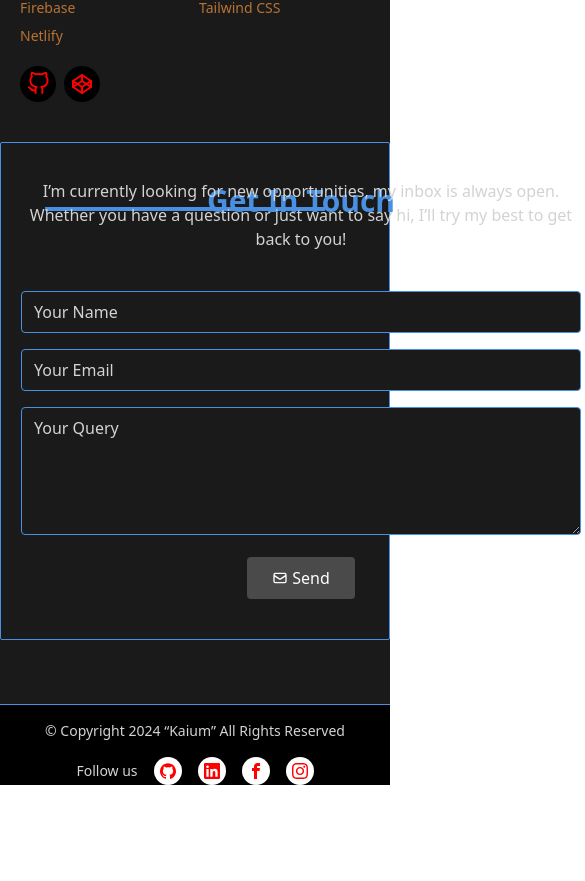
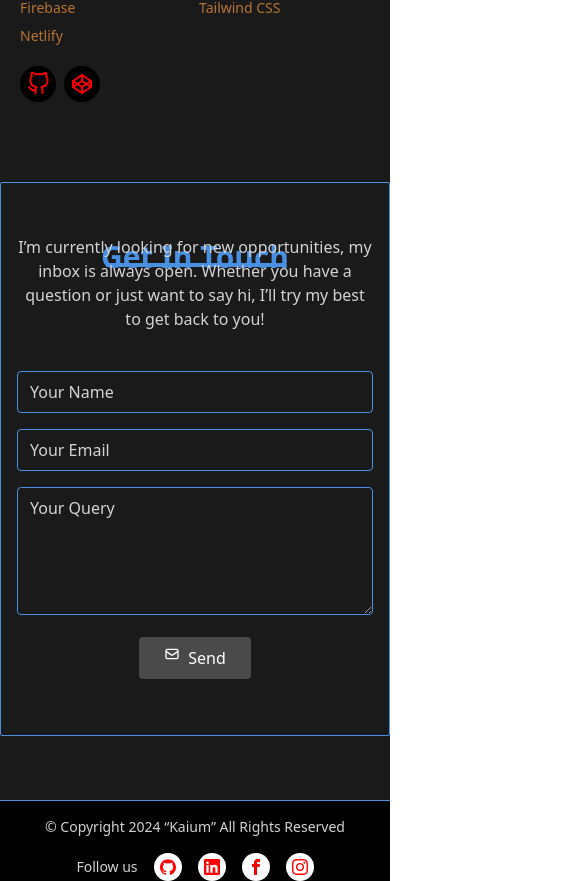
Before and after one commit to SardarPiash/myPortfolio, a React (Vite) app: page / in a window 390 px wide. Shown: the part 4817-5698 px from the top of the page, 585 px wide, since content can reach past the window. Before the commit the page ends 5602 px from the top, so only its background shows below. Built offline with nearby package versions, Linux system fonts and the light colour scheme.

Commit message:
mobile view fix

```diff
--- a/src/components/contact/Contact.jsx
+++ b/src/components/contact/Contact.jsx
@@ -21,7 +21,6 @@ const Contact = () => {
   const handleSubmit = (e) => {
     e.preventDefault();
 
-    // EmailJS service configuration with provided IDs
     const serviceID = "service_dsg2fg6";
     const templateID = "template_nw2tje8";
     const userID = "G-EDaPLjHnaiKHegg";
@@ -59,7 +58,6 @@ const Contact = () => {
       }
     );
 
-    // Reset form fields after submission
     setFormData({
       name: "",
       email: "",
@@ -68,24 +66,18 @@ const Contact = () => {
   };
 
   return (
-    <div className="w-full md:w-ful md:mt-10">
+    <div className="w-full md:w-full mt-10 md:mt-0">
       <div
-        className="mx-auto md:w-[700px] border rounded-sm border-softBlue "
+        className="mx-auto md:w-[700px] border rounded-sm border-softBlue p-4 md:p-10"
         data-aos="fade-up"
       >
-        <div
-          id="contact"
-          className="text-center text-white w-[600px] md:mx-auto py-10 md:py-20 "
-        >
-          <div className="px-5 md:px-0">
+        <div id="contact" className="text-center text-white w-full md:w-[600px] mx-auto py-10 md:py-20">
           <h2 className="text-3xl md:text-5xl font-bold mb-5 text-softBlue">
             Get In Touch
           </h2>
-            <div className="my-[-2rem] md:my-5 ml-6 md:ml-[120px] w-1/2 md:w-[360px] h-1 bg-softBlue   "></div>
-            <p className="text-base text-softBlack  mb-10 md:w-[400px] mx-auto">
-              I’m currently looking for new opportunities, my inbox is always
-              open. Whether you have a question or just want to say hi, I’ll try
-              my best to get back to you!
+          <div className="my-[-2rem] md:my-5 w-1/2 md:w-[360px] h-1 bg-softBlue mx-auto"></div>
+          <p className="text-base text-softBlack mb-10 w-full md:w-[400px] mx-auto">
+            I’m currently looking for new opportunities, my inbox is always open. Whether you have a question or just want to say hi, I’ll try my best to get back to you!
           </p>
 
           {/* Form starts here */}
@@ -118,15 +110,12 @@ const Contact = () => {
             ></textarea>
 
             <button className="mx-auto mt-12 px-6 py-2 bg-[#4A4A4A] text-[#FFFFFF] hover:bg-[#2C3E50] hover:text-[#E0E0E0] border border-transparent rounded flex items-center">
-                <div className=" flex">
-                  <div className="my-auto">
-                    <HiOutlineMail />
-                  </div>
-                  <div className="ml-1">Send</div>
+              <div className="flex">
+                <HiOutlineMail className="mr-2" />
+                <span>Send</span>
               </div>
             </button>
           </form>
-          </div>
         </div>
       </div>
       <ToastContainer />
```
Lines whose indentation alone changed are shown as unchanged.
